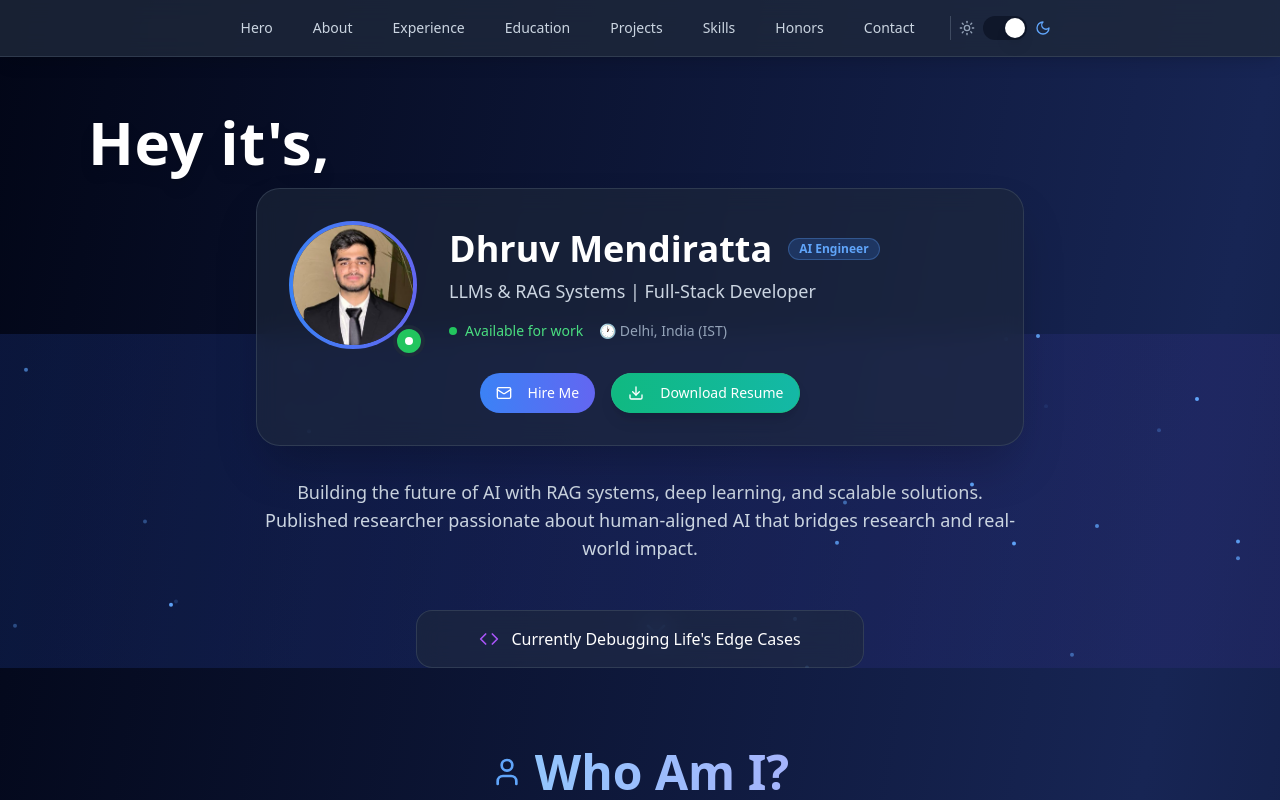
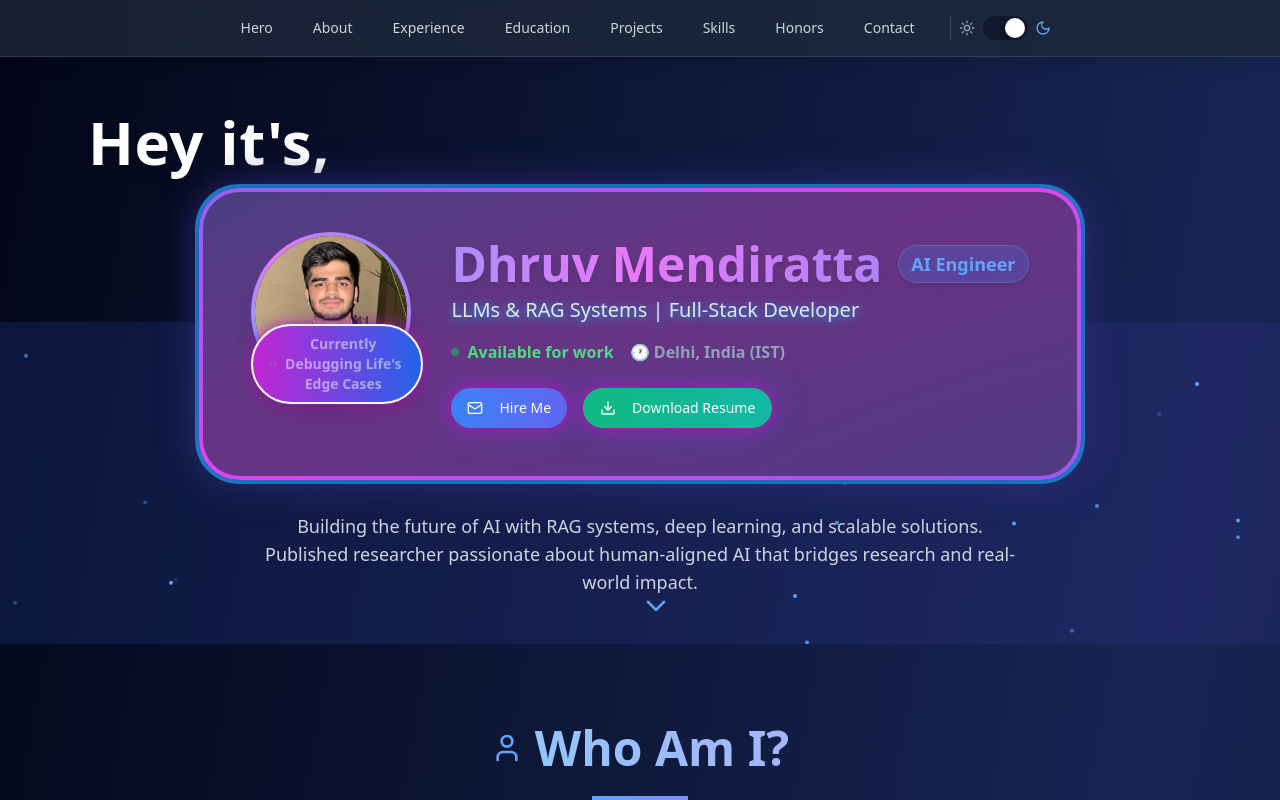
Before and after one commit to dhruvm-18/dhruv-portfolio, a React (Vite) app: page / in a window 1280 px wide. Shown: the top 800 px of the page. Built offline with nearby package versions, Linux system fonts and the light colour scheme.

Commit message:
CSS changes

```diff
--- a/src/index.css
+++ b/src/index.css
@@ -101,3 +101,27 @@
     @apply bg-background text-foreground;
   }
 }
+
+@layer utilities {
+  .animate-gradient-x {
+    background-size: 200% 200%;
+    animation: gradient-x 4s ease-in-out infinite;
+  }
+  @keyframes gradient-x {
+    0%, 100% { background-position: 0% 50%; }
+    50% { background-position: 100% 50%; }
+  }
+  .animate-spin-slow {
+    animation: spin 8s linear infinite;
+  }
+  .animate-bounce-slow {
+    animation: bounce 2.5s infinite;
+  }
+  .animate-glow {
+    box-shadow: 0 0 16px 2px #a21caf, 0 0 32px 8px #2563eb33;
+    transition: box-shadow 0.3s;
+  }
+  .animate-glow:hover {
+    box-shadow: 0 0 32px 8px #a21caf, 0 0 64px 16px #2563eb99;
+  }
+}
--- a/src/pages/Index.tsx
+++ b/src/pages/Index.tsx
@@ -259,7 +259,7 @@ const Index = () => {
       {/* Hero Section */}
       <section id="hero" className="relative min-h-[80vh] flex flex-col items-center justify-center overflow-hidden pt-24 md:pt-28 px-2 md:px-0">
         <div className="w-full max-w-6xl mx-auto px-6 mb-2 md:mb-4">
-          <h1 className="text-4xl md:text-6xl font-extrabold text-white text-left drop-shadow-lg" style={{letterSpacing: '0.01em'}}>
+          <h1 className={`text-4xl md:text-6xl font-extrabold ${isDarkMode ? 'text-white' : 'text-gray-900'} text-left drop-shadow-lg`} style={{letterSpacing: '0.01em'}}>
             Hey it's,
           </h1>
         </div>
@@ -288,62 +288,75 @@ const Index = () => {
         </motion.div>
 
         <div className="relative z-10 text-center max-w-6xl mx-auto px-6">
-          {/* Profile Card - inspired by your reference */}
+          {/* Redesigned Profile Card */}
           <motion.div
             initial={{ scale: 0.8, opacity: 0 }}
             animate={{ scale: 1, opacity: 1 }}
             transition={{ duration: 0.8 }}
-            className={`${cardClasses} backdrop-blur-md rounded-3xl p-8 mb-8 border shadow-2xl`}
+            className={`relative p-1 mb-8 rounded-[2.5rem] shadow-2xl bg-gradient-to-br from-blue-500 via-fuchsia-500 to-indigo-500 animate-gradient-x`}
+            style={{ boxShadow: isDarkMode ? '0 0 40px 0 #312e81, 0 0 0 4px #0ea5e9' : '0 0 40px 0 #a5b4fc, 0 0 0 4px #38bdf8' }}
           >
-            <div className="flex flex-col md:flex-row items-center space-y-6 md:space-y-0 md:space-x-8">
+            <div className={`${cardClasses} backdrop-blur-xl rounded-[2.3rem] p-8 md:p-12 flex flex-col md:flex-row items-center md:items-start space-y-8 md:space-y-0 md:space-x-10 border-0 relative overflow-hidden`}>
+              {/* Floating Profile Pic */}
               <motion.div
-                whileHover={{ scale: 1.05 }}
+                whileHover={{ scale: 1.08, rotate: 2 }}
+                animate={{ y: [0, -10, 0] }}
+                transition={{ duration: 3, repeat: Infinity, repeatType: 'reverse' }}
                 className="relative"
               >
-                <div className="w-24 h-24 md:w-32 md:h-32 rounded-full bg-gradient-to-r from-blue-500 to-indigo-500 p-1 mx-auto md:mx-0">
+                <div className="w-28 h-28 md:w-40 md:h-40 rounded-full bg-gradient-to-tr from-blue-400 via-fuchsia-400 to-indigo-400 p-1 animate-spin-slow shadow-xl">
                   <div className={`w-full h-full rounded-full ${isDarkMode ? 'bg-slate-800' : 'bg-white'} flex items-center justify-center text-4xl`}>
                     <img src={dhruvProfilePic} alt="Dhruv Mendiratta" className="rounded-full w-full h-full object-cover" />
                   </div>
                 </div>
-                <div className={`absolute -bottom-2 -right-2 w-8 h-8 rounded-full ${isDarkMode ? 'bg-green-500' : 'bg-green-400'} border-4 ${isDarkMode ? 'border-slate-800' : 'border-white'} flex items-center justify-center`}>
-                  <div className="w-2 h-2 bg-white rounded-full"></div>
-                </div>
+                {/* Animated status badge */}
+                <motion.div
+                  initial={{ scale: 0.8, opacity: 0 }}
+                  animate={{ scale: 1, opacity: 1 }}
+                  transition={{ delay: 0.7, type: 'spring', stiffness: 200 }}
+                  className={`absolute -bottom-3 -right-3 px-4 py-2 rounded-full font-bold text-xs md:text-sm shadow-lg border-2 border-white ${isDarkMode ? 'bg-gradient-to-r from-fuchsia-600 to-blue-600 text-white' : 'bg-gradient-to-r from-fuchsia-300 to-blue-300 text-gray-900'}`}
+                  style={{ filter: 'drop-shadow(0 0 8px #a21caf)' }}
+                >
+                  <span className="inline-flex items-center animate-pulse">
+                    <Code className="w-4 h-4 mr-1 text-yellow-300 animate-spin-slow" />
+                    Currently Debugging Life's Edge Cases
+                  </span>
+                </motion.div>
               </motion.div>
 
-              <div className="text-left">
+              {/* Info */}
+              <div className="flex-1 text-left flex flex-col justify-center items-center md:items-start">
                 <div className="flex items-center space-x-4 mb-2">
-                  <h1 className={`text-2xl md:text-4xl font-bold ${isDarkMode ? 'text-white' : 'text-gray-900'}`}>
+                  <h1 className={`text-3xl md:text-5xl font-extrabold bg-gradient-to-r from-blue-400 via-fuchsia-400 to-indigo-400 bg-clip-text text-transparent animate-gradient-x drop-shadow-lg`}>
                     Dhruv Mendiratta
                   </h1>
-                  <Badge className="bg-blue-500/20 text-blue-400 border-blue-400/30">AI Engineer</Badge>
+                  <Badge className="bg-blue-500/20 text-blue-400 border-blue-400/30 text-base md:text-lg px-3 py-1 rounded-full shadow-md animate-bounce-slow">AI Engineer</Badge>
                 </div>
-                <p className={`text-base md:text-lg mb-4 ${isDarkMode ? 'text-slate-300' : 'text-gray-600'}`}>
+                <p className={`text-base md:text-xl mb-4 font-medium ${isDarkMode ? 'text-slate-200' : 'text-gray-700'}`}
+                  style={{ textShadow: isDarkMode ? '0 2px 8px #0ea5e9' : '0 2px 8px #a5b4fc' }}>
                   LLMs & RAG Systems | Full-Stack Developer
                 </p>
-                <div className="flex flex-col md:flex-row items-center space-y-2 md:space-y-0 md:space-x-4 text-sm">
-                  <span className={`flex items-center ${isDarkMode ? 'text-green-400' : 'text-green-600'}`}>
-                    <div className="w-2 h-2 bg-green-500 rounded-full mr-2"></div>
-                    Available for work
-                  </span>
-                  <span className={`${isDarkMode ? 'text-slate-400' : 'text-gray-500'}`}>🕐 Delhi, India (IST)</span>
+                <div className="flex flex-col md:flex-row items-center space-y-2 md:space-y-0 md:space-x-4 text-sm md:text-base">
+                  <span className={`flex items-center font-semibold ${isDarkMode ? 'text-green-400' : 'text-green-600'}`}> <div className="w-2 h-2 bg-green-500 rounded-full mr-2 animate-pulse"></div> Available for work </span>
+                  <span className={`${isDarkMode ? 'text-slate-400' : 'text-gray-500'} font-semibold`}>🕐 Delhi, India (IST)</span>
                 </div>
-              </div>
-            </div>
-
-            <div className="flex flex-col sm:flex-row flex-wrap justify-center gap-3 md:gap-4 mt-6">
-              <Button asChild className="bg-gradient-to-r from-blue-500 to-indigo-500 hover:from-blue-600 hover:to-indigo-600 text-white rounded-full">
+                <div className="flex flex-col sm:flex-row flex-wrap justify-center md:justify-start gap-3 md:gap-4 mt-6">
+                  <Button asChild className="bg-gradient-to-r from-blue-500 to-indigo-500 hover:from-blue-600 hover:to-indigo-600 text-white rounded-full shadow-lg hover:shadow-2xl animate-glow">
                     <a href="mailto:dhruv.mendiratta4@gmail.com">
                       <Mail className="w-4 h-4 mr-2" />
                       Hire Me
                     </a>
                   </Button>
-              <Button variant="outline" className="bg-gradient-to-r from-emerald-500 to-teal-500 hover:from-emerald-600 hover:to-teal-600 text-white border-emerald-500 hover:border-emerald-600 rounded-full shadow-lg hover:shadow-xl transition-all duration-300" onClick={handleDownloadResume}>
+                  <Button variant="outline" className="bg-gradient-to-r from-emerald-500 to-teal-500 hover:from-emerald-600 hover:to-teal-600 text-white border-emerald-500 hover:border-emerald-600 rounded-full shadow-lg hover:shadow-2xl animate-glow" onClick={handleDownloadResume}>
                     <Download className="w-4 h-4 mr-2" />
                     Download Resume
                   </Button>
                 </div>
+              </div>
+            </div>
           </motion.div>
 
+          {/* Remove the old status card and hero description, or move description below the tile for clarity */}
           <motion.p
             initial={{ y: 30, opacity: 0 }}
             animate={{ y: 0, opacity: 1 }}
@@ -353,21 +366,6 @@ const Index = () => {
             Building the future of AI with RAG systems, deep learning, and scalable solutions.
             Published researcher passionate about human-aligned AI that bridges research and real-world impact.
           </motion.p>
-
-          {/* Status Card */}
-          <motion.div
-            initial={{ y: 30, opacity: 0 }}
-            animate={{ y: 0, opacity: 1 }}
-            transition={{ delay: 1.2 }}
-            className={`${cardClasses} backdrop-blur-md rounded-2xl p-3 md:p-4 max-w-xs md:max-w-md mx-auto border`}
-          >
-            <div className="flex items-center justify-center space-x-3">
-              <Code className="w-5 h-5 text-purple-500" />
-              <span className={`font-medium ${isDarkMode ? 'text-white' : 'text-gray-900'}`}>
-                Currently Debugging Life's Edge Cases
-              </span>
-            </div>
-          </motion.div>
         </div>
 
         <motion.div
```
Lines whose indentation alone changed are shown as unchanged.
